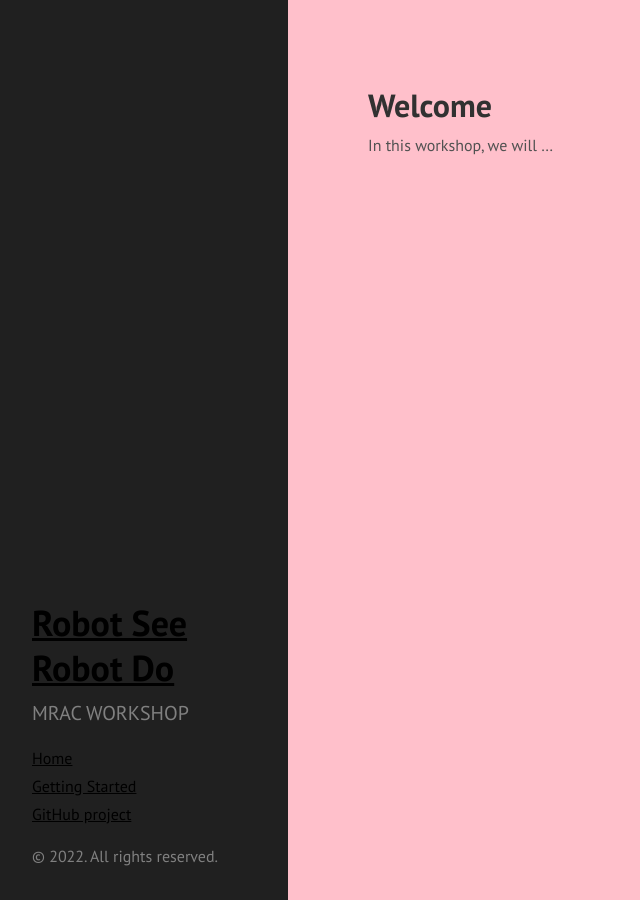
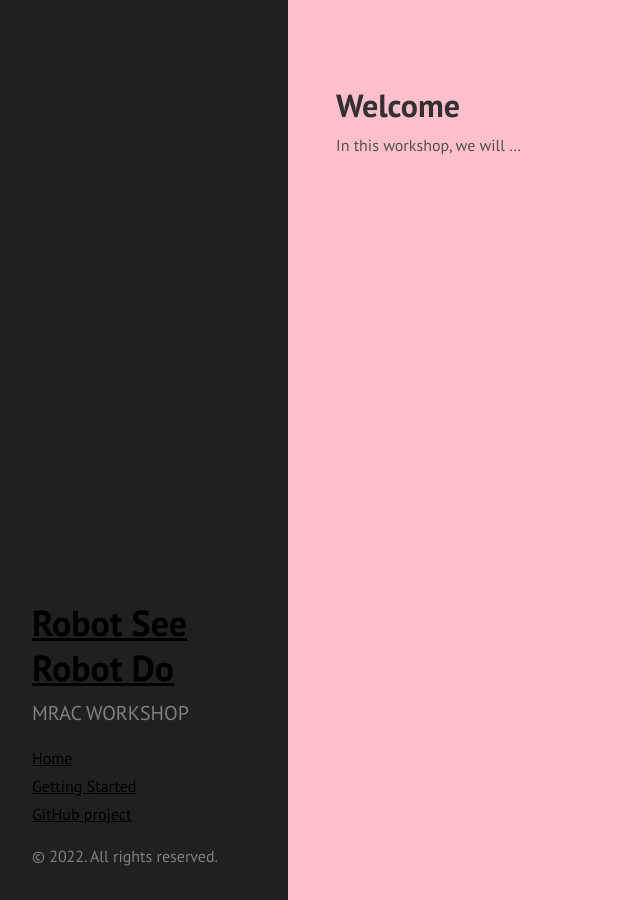
Before and after one commit to augmentedfabricationlab/robot_see_robot_do, a Jekyll site: the page built from docs/index.md, in a window 1280 px wide. Shown: the whole page, without its empty margins (0-640 px from the left). Built offline with Jekyll 4.4.1, drawn with Linux system fonts in a browser that asks for light colours; Markdown is read by kramdown in place of the engine named in the settings.

Commit message:
Update hyde.css

```diff
--- a/docs/public/css/hyde.css
+++ b/docs/public/css/hyde.css
@@ -126,15 +126,15 @@
   padding-bottom: 4rem;
 }
 
-@media (min-width: 48em) {
+@media (min-width: 64em) {
   .content {
-    max-width: 38rem;
+    max-width: 48rem;
     margin-left: 20rem;
     margin-right: 2rem;
   }
 }
 
-@media (min-width: 64em) {
+@media (min-width: 96em) {
   .content {
     margin-left: 22rem;
     margin-right: 4rem;
```
